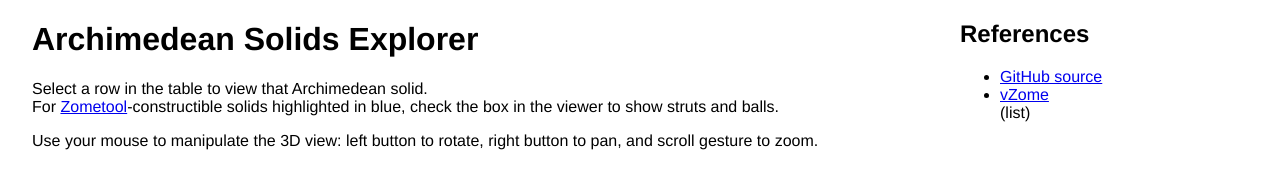
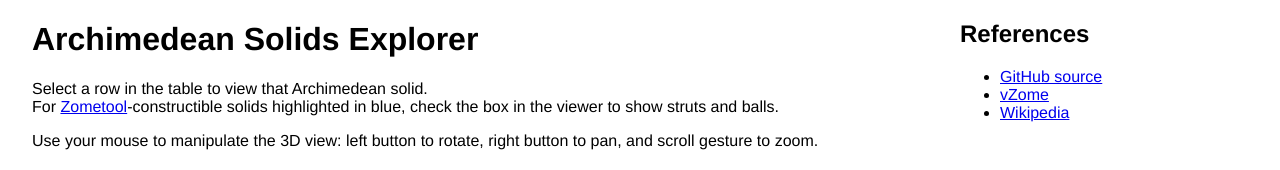
Before and after one commit to vZome/catalan-solids, a plain HTML site: page index.html in a window 1280 px wide. Shown: the top 170 px of the page. Drawn offline with Linux system fonts and the light colour scheme; some packages are replaced by stand-ins of ours; a script that the page names is missing.

Commit message:
Replace bad html with Wikipedia link

```diff
--- a/index.html
+++ b/index.html
@@ -80,7 +80,7 @@
       <ul>
         <li><a href="https://ThynStyx.github.io/vZome/archimedean-solids/" target="_blank" rel="noopener">GitHub source</a></li>
         <li><a href="https://vzome.com" target="_blank" rel="noopener">vZome</a></li>
-            (list)</a></li>
+        <li><a href="https://en.wikipedia.org/wiki/Archimedean_solid" target="_blank" rel="noopener">Wikipedia</a></li>
       </ul>
 
     </div>
```
